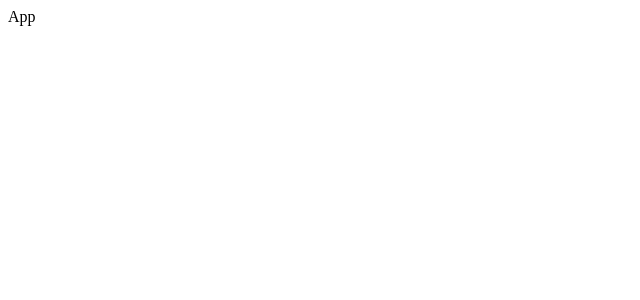
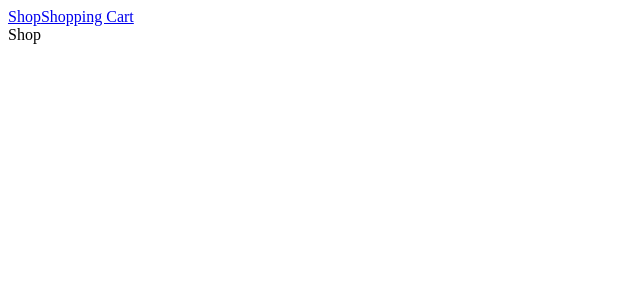
Before and after one commit to Dima-Davidenko/test-task-eliftech, a React (Create React App) app: page / in a window 1280 px wide. Shown: the top 300 px of the page, without its empty margins (0-640 px from the left). Built offline with nearby package versions, Linux system fonts and the light colour scheme.

Commit message:
ADD: basic routing

```diff
--- a/package.json
+++ b/package.json
@@ -12,6 +12,7 @@
     "@types/react-dom": "^18.2.4",
     "react": "^18.2.0",
     "react-dom": "^18.2.0",
+    "react-router-dom": "^6.11.2",
     "react-scripts": "5.0.1",
     "typescript": "^4.9.5",
     "web-vitals": "^2.1.4"
--- a/src/App.tsx
+++ b/src/App.tsx
@@ -1,7 +1,23 @@
 import React from 'react';
+import Shop from './pages/Shop/Shop';
+import ShoppingCart from './pages/ShoppingCart/ShoppingCart';
+import { NavLink, Route, Routes } from 'react-router-dom';
 
 const App = () => {
-  return <div>App</div>;
+  return (
+    <div>
+      <nav>
+        <NavLink to="/" end>
+          Shop
+        </NavLink>
+        <NavLink to="/shopping-cart">Shopping Cart</NavLink>
+      </nav>
+      <Routes>
+        <Route path="/" element={<Shop />} />
+        <Route path="/shopping-cart" element={<ShoppingCart />} />
+      </Routes>
+    </div>
+  );
 };
 
 export default App;
--- a/src/index.tsx
+++ b/src/index.tsx
@@ -1,10 +1,13 @@
 import React from 'react';
 import ReactDOM from 'react-dom/client';
 import App from './App';
+import { BrowserRouter } from 'react-router-dom';
 
 const root = ReactDOM.createRoot(document.getElementById('root') as HTMLElement);
 root.render(
   <React.StrictMode>
-    <App />
+    <BrowserRouter>
+      <App />
+    </BrowserRouter>
   </React.StrictMode>
 );
--- /dev/null
+++ b/src/pages/Shop/Shop.tsx
@@ -0,0 +1,9 @@
+import React from 'react';
+
+type Props = {};
+
+const Shop = (props: Props) => {
+  return <div>Shop</div>;
+};
+
+export default Shop;
--- /dev/null
+++ b/src/pages/ShoppingCart/ShoppingCart.tsx
@@ -0,0 +1,9 @@
+import React from 'react';
+
+type Props = {};
+
+const ShoppingCart = (props: Props) => {
+  return <div>ShoppingCart</div>;
+};
+
+export default ShoppingCart;
```
Also changed, not shown: 1 other file (tests, documents, lock files or other folders).
